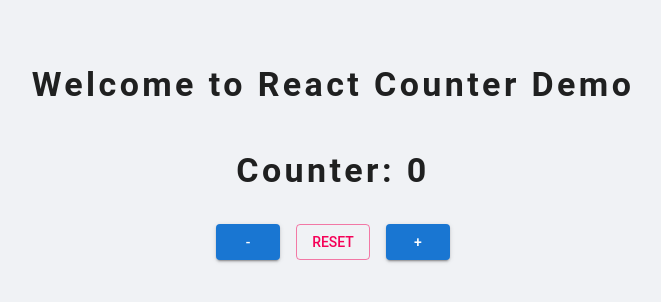
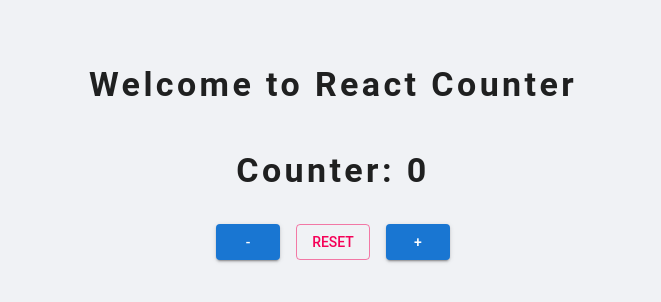
Before and after one commit to Tejasvi1991/react-demo, a React (Create React App) app: page / in a window 1280 px wide. Shown: the top 302 px of the page, without its empty margins (307-968 px from the left). Built offline with nearby package versions, Linux system fonts and the light colour scheme.

Commit message:
Changed heading in Counter.js

```diff
--- a/src/Counter.js
+++ b/src/Counter.js
@@ -13,7 +13,7 @@ const Counter = () => {
       gap={4}
     >
       <Typography variant="h4" gutterBottom>
-        Welcome to React Counter Demo
+        Welcome to React Counter
       </Typography>
       <Typography variant="h4">Counter: {count}</Typography>
 
```
